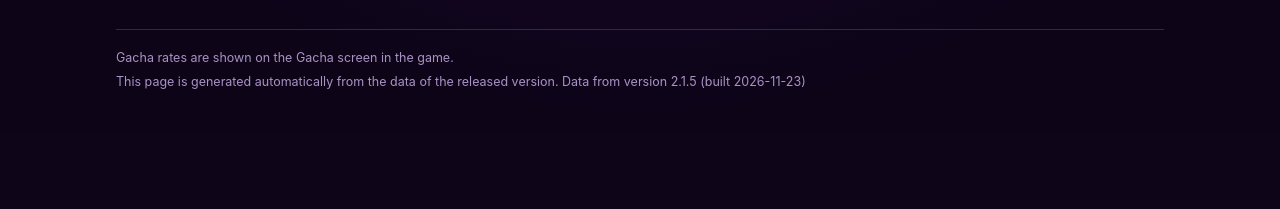
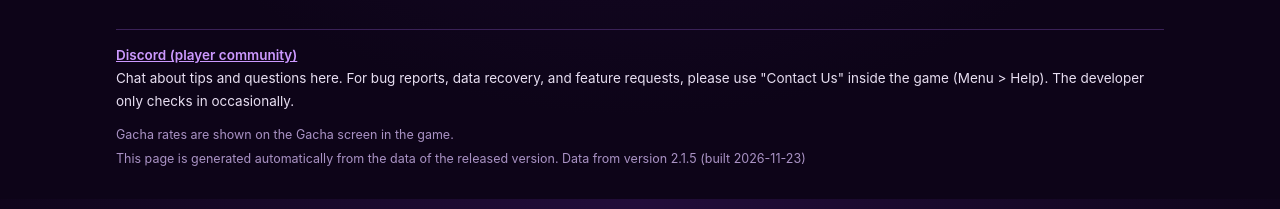
Before and after one commit to Appoolfactory/pocketrumble-support, a plain HTML site: page encyclopedia.html in a window 1280 px wide. Shown: the part 4601-4810 px from the top of the page. Before the commit the page ends 4733 px from the top, so only its background shows below. Drawn offline with Linux system fonts and the light colour scheme.

Commit message:
Add Discord invite link (index, support, encyclopedia footer)
Co-Authored-By: Claude Fable 5.2 <noreply@anthropic.com>

```diff
--- a/encyclopedia.html
+++ b/encyclopedia.html
@@ -83,6 +83,8 @@
     section.block h2 { font-size: 16px; margin: 0 0 8px; }
     footer { margin: 32px 0 40px; color: var(--muted); font-size: 12.5px; border-top: 1px solid var(--line); padding-top: 14px; }
     footer p { margin: 4px 0; }
+    footer p.dc { margin: 0 0 12px; color: var(--text); font-size: 13.5px; line-height: 1.7; }
+    footer p.dc a { color: #cc99ff; font-weight: 600; }
     .empty { color: var(--muted); padding: 24px 0; text-align: center; }
   </style>
 </head>
@@ -110,6 +112,8 @@
     if (!D) { $('list').textContent = 'Data could not be loaded.'; return; }
 
     // ---- 画面の文字(4言語)。ゲームの中の用語に合わせる ----
+    // Discord(プレイヤー同士の交流の場)への招待。#user(2026-11-23「進める」。添える文は「要望は各ゲーム内のサポートから。製作者はたまに見る程度である点添えて欲しい。」)
+    var DISCORD = 'https://discord.gg/AH5rbAec4S';
     var UI = {
       ja: { name: '日本語', ttl: '図鑑', ver: 'バージョン {v} のデータです（{d} 作成）', monsters: 'モンスター', classes: '職業', skills: 'スキル', fusion: '合成', gear: '装備・属性',
         search: '名前で探す', all: 'すべて', rarity: 'レア度', element: '属性', noel: '無属性', kind: '種類', kWild: '野生に出る', kFo: '野生に出ない', kCastle: '城のモンスター', kBoss: '曜日ボス', kSeason: 'シーズン{n}',
@@ -117,6 +121,7 @@
         aw: '特殊合成（両方とも覚醒★{n}以上）', ranged: '間接', melee: '近接', medal: '勲章ショップ', far: '遠距離', tier: 'Tier {n}', promo: 'LV {l}・ソウル {c} で「{n}」へ転職', c3: '三職の掛け合わせ',
         unlock: '解放の条件: 同じヒーローで、次のうち {need} つを Tier 3・LV {level} 以上にする', mp: 'MP', cd: 'クールダウン', sec: '{s} 秒', range: '射程', aoe: '範囲', power: '威力', scaling: '依存',
         lc: '覚える職業', lm: '覚えるモンスター', rarH: '装備のレア度', mul: '能力の倍率', opts: 'オプションの数', optH: 'オプションの種類', baseSt: '基礎値', relH: '属性の相性（与えるダメージ）',
+        dc: 'Discord（プレイヤー同士の交流の場）', dcNote: '質問や攻略の話はこちらでどうぞ。不具合の報告、データの復旧、要望は、ゲーム内の「お問い合わせ」（メニュー > ヘルプ）からお送りください。製作者はたまに見る程度です。',
         gacha: 'ガチャの確率は、ゲーム内のガチャの画面で確認できます。', note: 'このページは、公開中のバージョンのデータから自動で作っています。', close: '閉じる', empty: '見つかりません', day: '{d}曜', days: ['日', '月', '火', '水', '木', '金', '土'], sys: '{n} 系統' },
       en: { name: 'English', ttl: 'Encyclopedia', ver: 'Data from version {v} (built {d})', monsters: 'Monsters', classes: 'Classes', skills: 'Skills', fusion: 'Fusion', gear: 'Gear & Elements',
         search: 'Search by name', all: 'All', rarity: 'Rarity', element: 'Element', noel: 'None', kind: 'Type', kWild: 'Found in the wild', kFo: 'Not in the wild', kCastle: 'Castle monsters', kBoss: 'Weekday Boss', kSeason: 'Season {n}',
@@ -124,6 +129,7 @@
         aw: 'Special fusion (both need Awakening ★{n}+)', ranged: 'Ranged', melee: 'Melee', medal: 'Medal Shop', far: 'Long range', tier: 'Tier {n}', promo: 'Class change to "{n}" at LV {l} for {c} Souls', c3: 'Triple class',
         unlock: 'Unlock: on the same hero, raise {need} of these to Tier 3, LV {level} or higher', mp: 'MP', cd: 'Cooldown', sec: '{s} s', range: 'Range', aoe: 'Area', power: 'Power', scaling: 'Scales with',
         lc: 'Classes that learn it', lm: 'Monsters that learn it', rarH: 'Gear rarity', mul: 'Stat multiplier', opts: 'Options', optH: 'Option types', baseSt: 'Base', relH: 'Element matchups (damage dealt)',
+        dc: 'Discord (player community)', dcNote: 'Chat about tips and questions here. For bug reports, data recovery, and feature requests, please use "Contact Us" inside the game (Menu > Help). The developer only checks in occasionally.',
         gacha: 'Gacha rates are shown on the Gacha screen in the game.', note: 'This page is generated automatically from the data of the released version.', close: 'Close', empty: 'No results', day: '{d}', days: ['Sun', 'Mon', 'Tue', 'Wed', 'Thu', 'Fri', 'Sat'], sys: '{n} lines' },
       zh: { name: '繁體中文', ttl: '圖鑑', ver: '版本 {v} 的資料（{d} 製作）', monsters: '怪物', classes: '職業', skills: '技能', fusion: '合成', gear: '裝備・屬性',
         search: '以名稱搜尋', all: '全部', rarity: '稀有度', element: '屬性', noel: '無屬性', kind: '類型', kWild: '野外出現', kFo: '野外不出現', kCastle: '城堡的怪物', kBoss: '星期頭目', kSeason: '第{n}季',
@@ -131,6 +137,7 @@
         aw: '特殊合成（雙方皆需覺醒★{n}以上）', ranged: '遠程', melee: '近戰', medal: '勳章商店', far: '遠距離', tier: '{z}階', promo: 'LV {l}・靈魂 {c} 可轉職為「{n}」', c3: '三職組合',
         unlock: '解鎖條件：同一位英雄將以下其中 {need} 種提升至三階 LV {level} 以上', mp: 'MP', cd: '冷卻', sec: '{s} 秒', range: '射程', aoe: '範圍', power: '威力', scaling: '依存',
         lc: '習得的職業', lm: '習得的怪物', rarH: '裝備稀有度', mul: '能力倍率', opts: '附加屬性數', optH: '附加屬性種類', baseSt: '基礎值', relH: '屬性相剋（造成的傷害）',
+        dc: 'Discord（玩家交流社群）', dcNote: '攻略與提問請到這裡交流。回報錯誤、資料復原與功能建議，請從遊戲內「說明」的「聯絡我們」送出。製作者只會偶爾來看看。',
         gacha: '轉蛋機率可在遊戲內的轉蛋畫面確認。', note: '本頁面由已發布版本的資料自動產生。', close: '關閉', empty: '找不到', day: '星期{d}', days: ['日', '一', '二', '三', '四', '五', '六'], sys: '{n} 個系統' },
       ko: { name: '한국어', ttl: '도감', ver: '버전 {v} 데이터입니다 ({d} 작성)', monsters: '몬스터', classes: '직업', skills: '스킬', fusion: '합성', gear: '장비·속성',
         search: '이름으로 검색', all: '전체', rarity: '등급', element: '속성', noel: '무속성', kind: '종류', kWild: '야생 출현', kFo: '야생 미출현', kCastle: '성의 몬스터', kBoss: '요일 보스', kSeason: '시즌 {n}',
@@ -138,6 +145,7 @@
         aw: '특수 합성(둘 다 각성 ★{n} 이상)', ranged: '원거리', melee: '근접', medal: '훈장 상점', far: '장거리', tier: 'Tier {n}', promo: 'LV {l}·소울 {c}로 「{n}」 전직', c3: '3직업 조합',
         unlock: '해방 조건: 같은 영웅으로 다음 중 {need}개를 Tier 3·LV {level} 이상으로 육성', mp: 'MP', cd: '쿨타임', sec: '{s}초', range: '사거리', aoe: '범위', power: '위력', scaling: '의존',
         lc: '습득 직업', lm: '습득 몬스터', rarH: '장비 등급', mul: '능력 배율', opts: '옵션 수', optH: '옵션 종류', baseSt: '기본값', relH: '속성 상성(주는 피해)',
+        dc: 'Discord(플레이어 커뮤니티)', dcNote: '공략과 질문은 이곳에서 나눠 주세요. 버그 신고, 데이터 복구, 건의 사항은 게임 내 도움말 > 문의하기로 보내 주세요. 제작자는 가끔 확인하는 정도입니다.',
         gacha: '뽑기 확률은 게임 내 뽑기 화면에서 확인할 수 있습니다.', note: '이 페이지는 출시된 버전의 데이터로 자동 생성됩니다.', close: '닫기', empty: '결과 없음', day: '{d}요일', days: ['일', '월', '화', '수', '목', '금', '토'], sys: '{n}개 계통' }
     };
     var LANGS = ['ja', 'en', 'zh', 'ko'], TABS = ['monsters', 'classes', 'skills', 'fusion', 'gear'];
@@ -217,7 +225,7 @@
       $('langs').innerHTML = LANGS.map(function (l) { return '<button type="button" data-lang="' + l + '" aria-pressed="' + (l === lang) + '">' + esc(UI[l].name) + '</button>'; }).join('');
       $('tabs').innerHTML = TABS.map(function (t) { return '<button type="button" role="tab" data-tab="' + t + '" aria-selected="' + (t === tab) + '">' + esc(U[t]) + '</button>'; }).join('');
       $('mclose').textContent = U.close;
-      $('foot').innerHTML = '<p>' + esc(U.gacha) + '</p><p>' + esc(U.note) + ' ' + esc(fmt(U.ver, { v: D.meta.version, d: D.meta.date })) + '</p>';
+      $('foot').innerHTML = '<p class="dc"><a href="' + DISCORD + '" target="_blank" rel="noopener noreferrer">' + esc(U.dc) + '</a><br>' + esc(U.dcNote) + '</p><p>' + esc(U.gacha) + '</p><p>' + esc(U.note) + ' ' + esc(fmt(U.ver, { v: D.meta.version, d: D.meta.date })) + '</p>';
       controls();
     }
     function sel(id, label, opts, val) {
```
Also changed, not shown: index.html (+1 -0 lines), support.html (+5 -0 lines).
